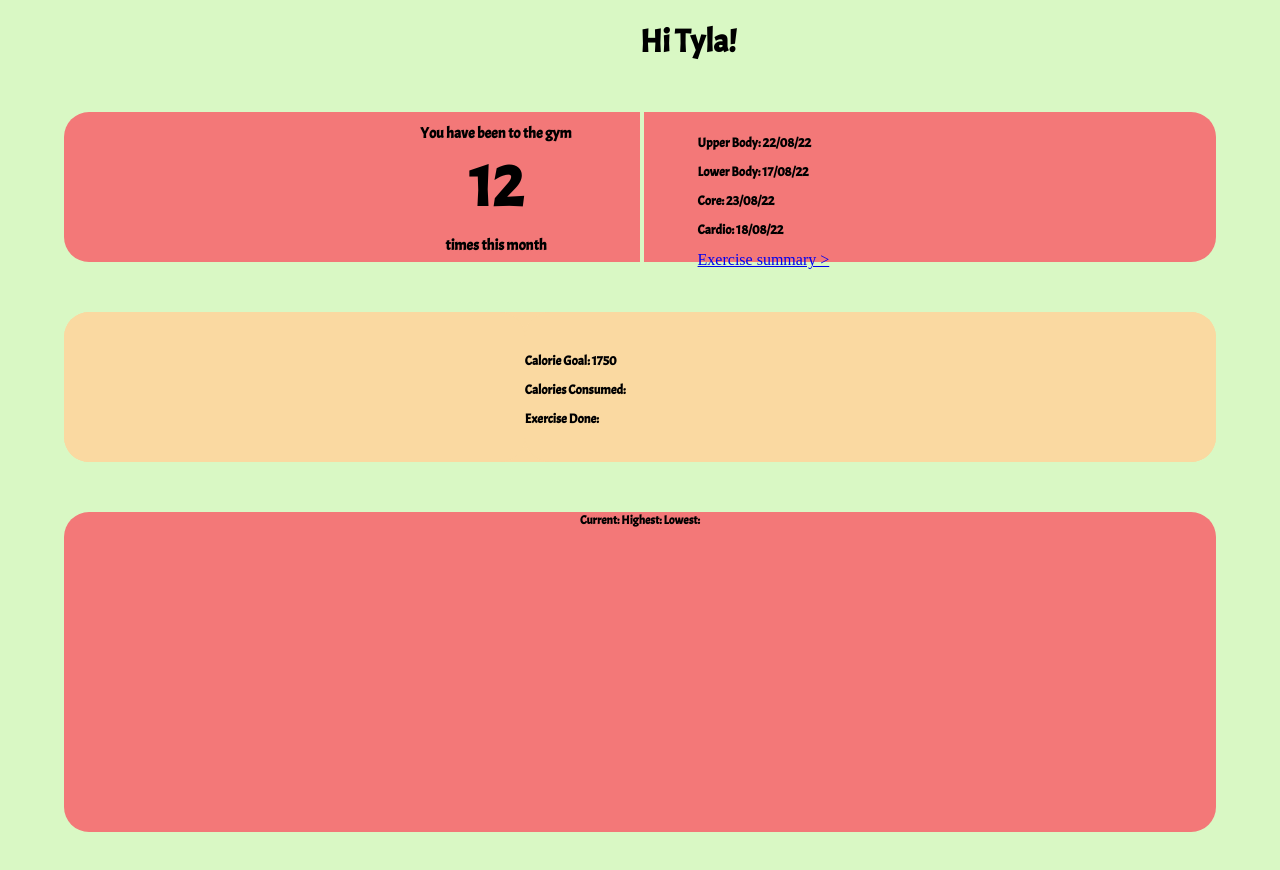
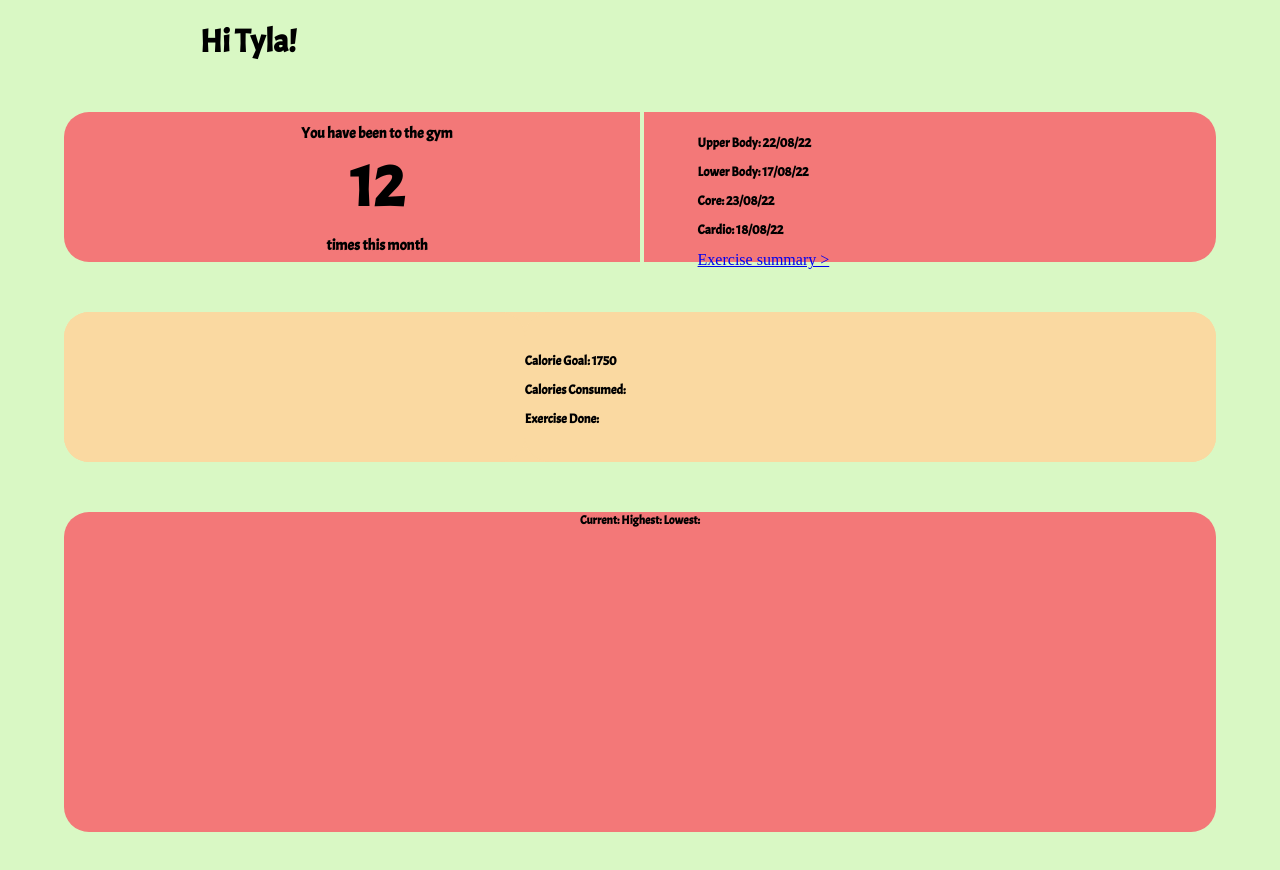
Before and after one commit to TylaS99/Tyla-s-Gym-App, a plain HTML site: page index.html in a window 1280 px wide. Drawn offline with Linux system fonts and the light colour scheme.

Commit message:
Update index.css

```diff
--- a/styles/index.css
+++ b/styles/index.css
@@ -14,7 +14,7 @@ body{
 
 h1{
     font-family: "Acme", sans-serif;
-    margin-left:50%;
+    margin-left:200px;
 }
 
 /********class selectors********/
@@ -64,7 +64,7 @@ h1{
     font-family: "Acme", sans-serif;
     font-size: 15px;
     margin-bottom: 5px;
-    margin-left:50%;
+    margin-left:50px;
     margin-top: 12px;
 
 }
@@ -73,7 +73,7 @@ h1{
     font-family: "Acme", sans-serif;
     font-size: 60px;
     margin-bottom: 5px;
-    margin-left:50%;
+    margin-left:50px;
     margin-top: 5px;
 
 }
```
